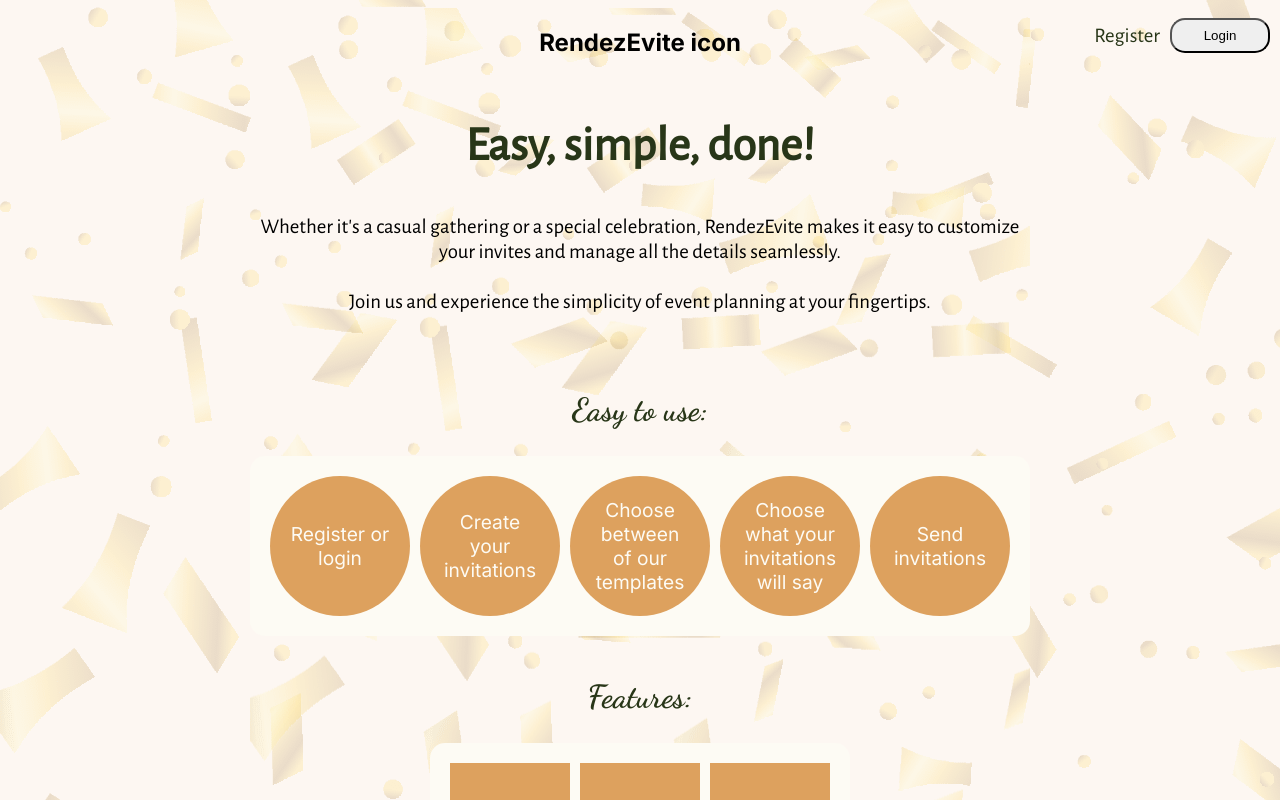
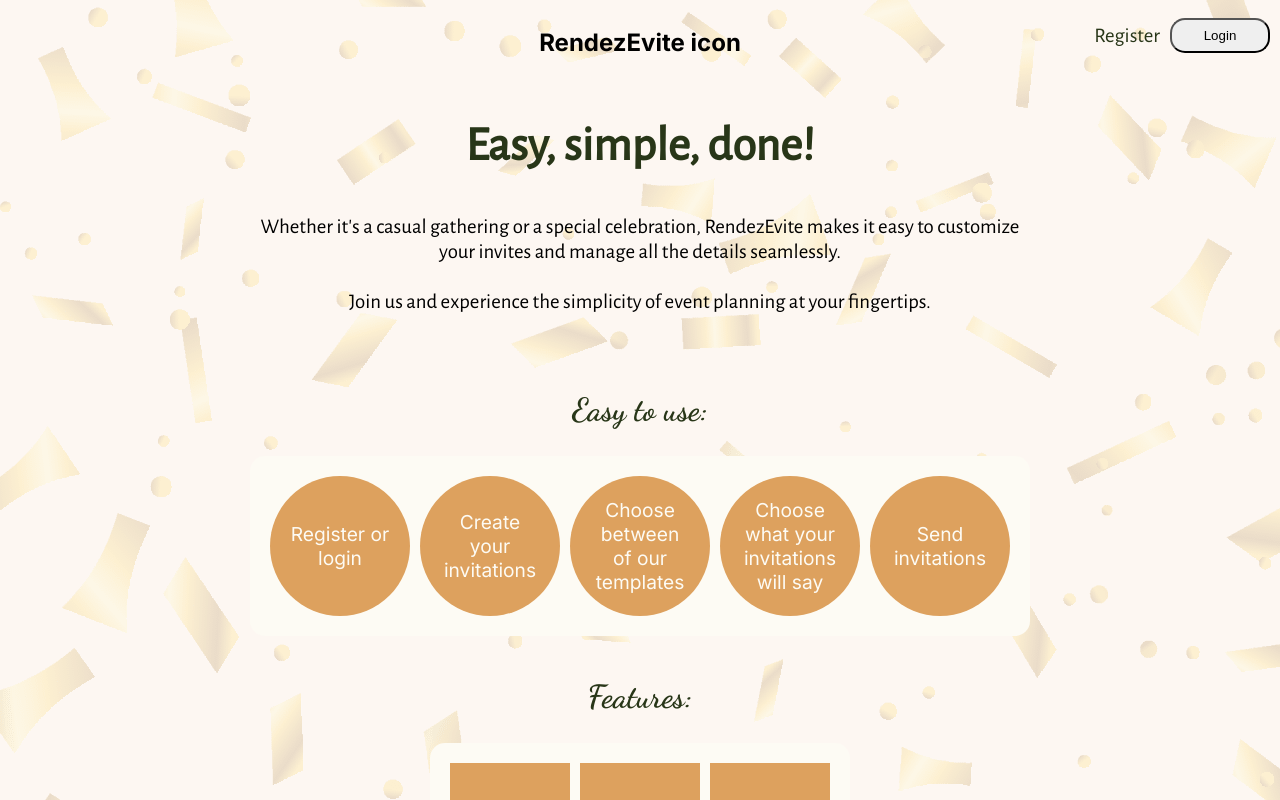
Before and after one commit to nanidam/degree-project-rendezevite, a Next.js app: page / in a window 1280 px wide. Shown: the top 800 px of the page. Built offline with nearby package versions, Linux system fonts and the light colour scheme.

Commit message:
removed bg

```diff
--- a/app/style.scss
+++ b/app/style.scss
@@ -40,7 +40,7 @@
   justify-content: center;
   padding: 20px;
   margin: 0 auto;
-  background-image: url("../public/gold-confetti.png");
+  // background-image: url("../public/gold-confetti.png");
 
   .welcome-header {
     font-size: 3rem;
```
